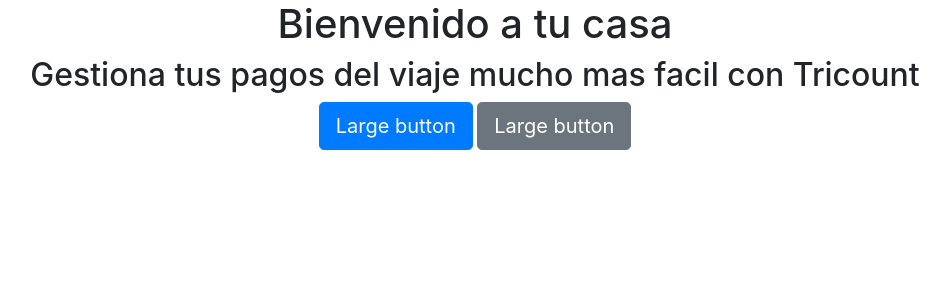
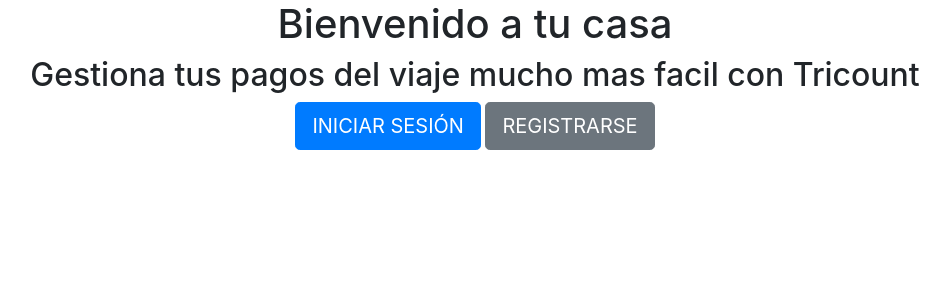
Before and after one commit to rubenmantecon/tricount, a PHP site: page / in a window 1280 px wide. Shown: the top 300 px of the page, without its empty margins (165-1115 px from the left). Run offline with PHP 8.4, Linux system fonts and the light colour scheme; some libraries are stand-ins or nearby versions.

Commit message:
[FIX] Texto botones lading page

```diff
--- a/index.php
+++ b/index.php
@@ -18,8 +18,8 @@
         <h1 class=>Bienvenido a tu casa</h1>
         <h2>Gestiona tus pagos del viaje mucho mas facil con Tricount</h2>
         <div>
-            <a href="common/login.php" type="button" class="btn btn-primary btn-lg">Large button</a>
-            <a href="common/register.php" type="button" class="btn btn-secondary btn-lg">Large button</a>
+            <a href="common/login.php" type="button" class="btn btn-primary btn-lg">INICIAR SESIÓN</a>
+            <a href="common/register.php" type="button" class="btn btn-secondary btn-lg">REGISTRARSE</a>
         </div>
     </div>
 </body>
```
